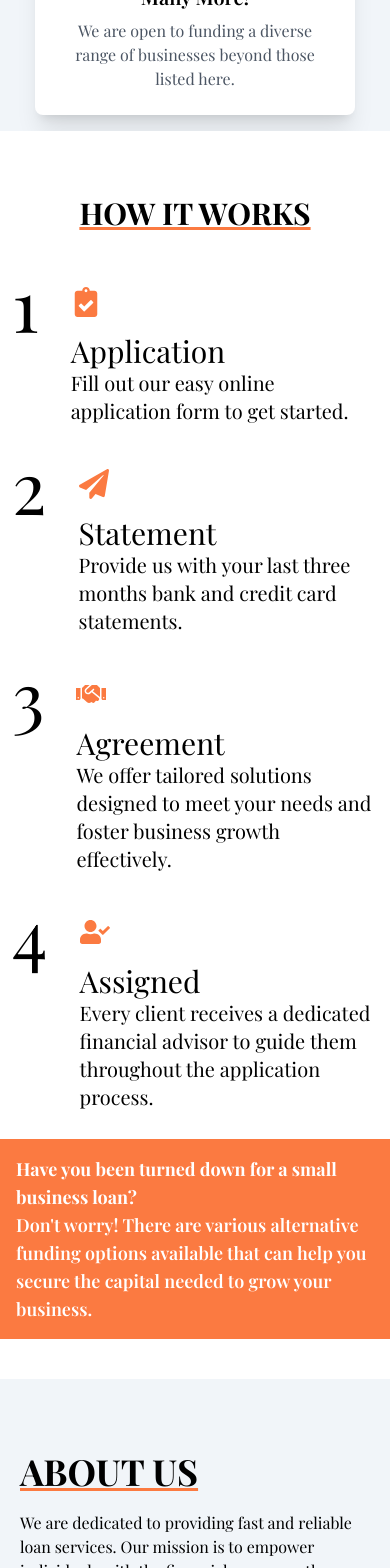
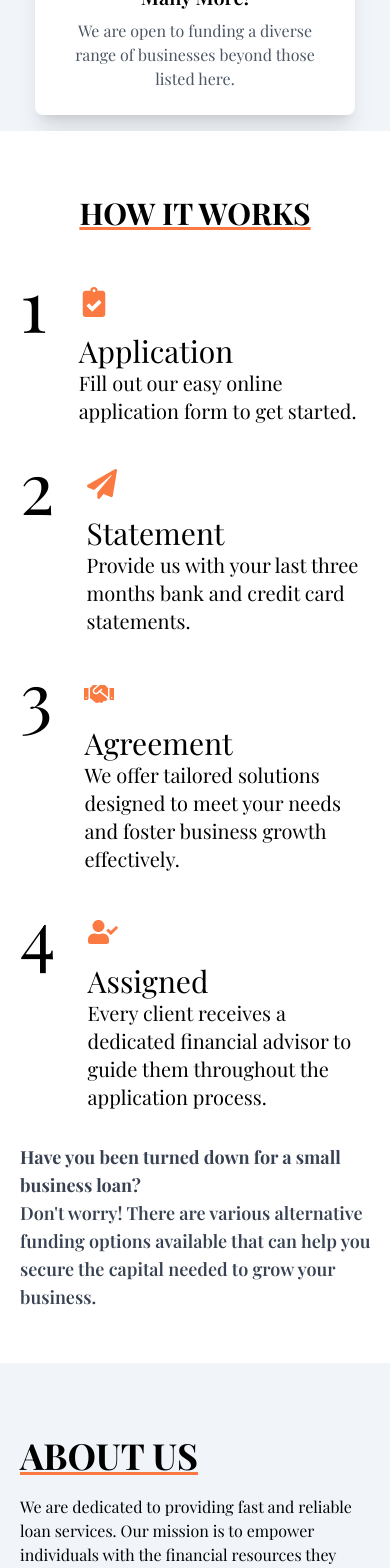
Before and after one commit to Outwerk/project2, a React (Create React App) app: page / in a window 390 px wide. Shown: the part 3000-4568 px from the top of the page. Built offline with nearby package versions, Linux system fonts and the light colour scheme; a web font is replaced by a local one.

Commit message:
make responsive

```diff
--- a/src/components/Footer.js
+++ b/src/components/Footer.js
@@ -3,12 +3,16 @@ import { FaFacebook, FaTwitter, FaInstagram, FaLinkedin } from 'react-icons/fa';
 
 const Footer = () => {
   return (
-    <footer className="bg-gray-800 text-white p-6">
-      <div className=" md:mx-10 mx-0 md:p-4 flex flex-col md:flex-row justify-between md:items-center items-start gap-4 md:gap-0 ">
+    <footer className="bg-gray-800 text-white p-5">
+      <div className=" mx-0 lg:mx-10  md:p-4 flex flex-col md:flex-row justify-between md:items-center items-start gap-4 md:gap-10  lg:gap-0">
+
+
         <div className="mb-4 md:mb-0">
           <h4 className="text-lg font-bold">Company Name</h4>
           <p className="text-gray-400">Your trusted partner in financial solutions.</p>
         </div>
+
+
         <div className="flex space-x-4">
           <a href="#" className="text-gray-300 hover:text-white">
             <FaFacebook />
@@ -20,6 +24,8 @@ const Footer = () => {
             <FaLinkedin />
           </a>
         </div>
+
+
         <div className="mt-4 text-gray-400">
         <p>&copy; {new Date().getFullYear()} Company Name. All rights reserved.</p>
       </div>
--- a/src/sections/About.js
+++ b/src/sections/About.js
@@ -29,7 +29,7 @@ export default function About() {
   }, []);
 
   return (
-    <div id="about" className='h-full md:h-screens bg-slate-100  py-2 pb-8  md:mt-0 z-0 md:pt-24'>
+    <div id="about" className='h-full md:h-screens bg-slate-100  py-2 pb-8  mt:5 md:mt-24 z-0 md:pt-24'>
       <div ref={ref} className="flex flex-col md:flex-row items-start justify-between max-w-7xl md:mx-auto gap-0 md:gap-20 px-4 md:px-2 lg:px-4 overflow-auto z-0">
 
         {/* Content  */}
@@ -39,7 +39,7 @@ export default function About() {
           initial={{ x: -500, opacity: 0 }}
           animate={{ x: isVisible ? 0 : -500, opacity: isVisible ? 1 : 0 }}
           transition={{ ease: "easeOut", duration: 1 }}
-          className="flex-1 min-w-[200px] lg:min-w-[300px] px-1 lg:px-4 mt-16 md:mt-0"
+          className="flex-1 min-w-[200px] lg:min-w-[300px] px-1 lg:px-4 mt-16 md:mt-0 ms-0 md:ms-3 lg:ms-0"
         >
           <h2 className="text-4xl underline-thick font-bold mb-5 uppercase">About Us</h2>
           <p className="mb-2">
--- a/src/sections/Home.js
+++ b/src/sections/Home.js
@@ -6,7 +6,7 @@ import { motion } from "framer-motion"
 export default function Home() {
     return (
         <>
-            <div id="home" className="h-full lg:h-screen pt-16 md:pt-36">
+            <div id="home" className="h-full lg:h-screen pt-16 md:pt-16 lg:pt-36">
                 <main className="py-6 px-6 sm:p-6 md:py-10 md:px-8">
                     <div className="max-w-4xl mx-auto grid grid-cols-1 lg:max-w-7xl lg:gap-x-16 lg:grid-cols-2 ">
                         {/* Images */}
@@ -27,7 +27,7 @@ export default function Home() {
                             animate={{ x: 0 }}
                             initial={{ x: -500 }}
                             transition={{ ease: "easeOut", duration: 1 }}
-                            className='text-2xl mt-2 col-start-1 sm:col-span-2 lg:mt-0 ms-0 md:mx-10 lg:row-start-1 lg:col-span-1  w-full md:w-[600px] h-full p-0 md:p-0 '>
+                            className='text-2xl mt-2 col-start-1 sm:col-span-2 lg:mt-0 ms-0 md:mx-1 lg:mx-10 lg:row-start-1 lg:col-span-1 w-full md:w-[600px] h-full p-0 md:p-0 '>
                             <h1 className='text-5xl md:text-6xl text-[#FB7A41] font-bold mb-2'>Get Your Loan Approved Fast!</h1>
                             <p className="mt-8 text-2xl leading-[1.5] ">
                                 At <span className='italic font-semibold font-serif'>this APP Name </span>,Our vision is to be your partner in realizing your business dreams, whether that means expanding your beauty salon, strengthening your attorney firm, or growing your convenience store
--- a/src/sections/HowItWork.js
+++ b/src/sections/HowItWork.js
@@ -31,15 +31,13 @@ const HowItWorks = () => {
 
     return (
         <>
-            <div id="howItWork" className='h-full md:h-screen py-10 md:pt-28 relative'>
+            <div id="howItWork" className='h-full md:h-screen py-10 md:pt-28 '>
                 <h2 className="text-3xl font-bold mb-6 text-center underline-thick uppercase mt-6 md:mt-0">How It Works</h2>
 
 
 
 
-                <div className='md:ms-52 p-3 flex flex-col items-center md:items-start justify-center gap-6'>
-
-
+                <div className='lg:ms-52 md:ms-6 ms-2 p-3 flex flex-col items-center md:items-start justify-center     gap-6 md:gap-10 lg:gap-6'>
 
                     <motion.div
                         ref={ref}
@@ -103,13 +101,16 @@ const HowItWorks = () => {
                         </div>
                     </motion.div>
 
+                    <motion.div
+                        initial={{ opacity: 0, y: 100 }}
+                        animate={isVisible ? { opacity: 1, y: 0 } : {}}
+                        transition={{ duration: 0.5, delay: 5 * 0.5 }}
+                        className=' text-gray-700 text-lg md:text-xl mt-2'>
+                        <p className='font-bold'>Have you been turned down for a small business loan?</p>
+                        <p className='font-semibold'> Don't worry! There are various alternative funding options available that can help you secure the capital needed to grow your business.</p>
+                    </motion.div>
+
                 </div>
-                <div className='bg-[#FB7A41] text-white text-lg md:text-xl p-4 mt-4 md:px-52 '>
-                    <p className='font-bold'>Have you been turned down for a small business loan?</p>
-                    <p className='font-semibold'> Don't worry! There are various alternative funding options available that can help you secure the capital needed to grow your business.</p>
-                </div>
-
-
             </div>
 
 
--- a/src/sections/LoanProducts.js
+++ b/src/sections/LoanProducts.js
@@ -71,7 +71,7 @@ const LoanProducts = () => {
 
 
   return (
-    <div id='loanProducts' className='h-full md:h-screen mt-3 '>
+    <div id='loanProducts' className='h-full md:h-screen  mt-5 md:mt-12 lg:mt-28'>
       <div className="max-w-6xl mx-auto p-6  md:pt-36">
         <h2 className="text-3xl font-bold mb-6 text-center underline-thick uppercase mt-12 md:mt-0">Loan products</h2>
         <div className="grid place-content-center md:grid-cols-2 lg:grid-cols-4 gap-6">
--- a/src/sections/Requirements.js
+++ b/src/sections/Requirements.js
@@ -52,26 +52,27 @@ const Requirements = () => {
         <div
             ref={ref}
             id="requirement"
-            className="h-screen md:pt-28 mt-8 w-full bg-slate-100 p-6 overflow-auto"
+            className="h-screen md:pt-28 mt-8 md:mt-32 w-full bg-slate-100 p-6 overflow-auto"
         >
             <h2 className="text-2xl md:text-4xl mt-10 md:mt-0 font-bold mb-8 text-center underline-thick">
                 A FASTER WAY TO FUND YOUR DREAMS
             </h2>
 
-            <div className='ms-1 md:ms-52 text-xl'>
+            <div className='ms-1 md:ms-5 lg:ms-52 text-xl'>
                 <h1 className='text-2xl mb-7 uppercase'>Requirement</h1>
                 <p>Please send us a signed "Skylight Funding Loan Application"</p>
                 <p>with the following documents to e-mail: apps@skylightfunding.com</p>
             </div>
 
-            <div className="max-w-2xl ms-1 md:ms-52 mt-10">
+            <div className="max-w-2xl ms-1 md:ms-5 lg:ms-52 mt-10">
                 {requirements.map((req, index) => (
                     <motion.div
                         key={index}
                         initial={{ opacity: 0, y: 100 }}
                         animate={isVisible ? { opacity: 1, y: 0 } : {}}
-                        transition={{ duration: 0.5, delay: index * 0.5 }}
-                        className="flex items-center my-10"
+                        transition={{ duration: 0.4, delay: index * 0.5 }}
+                        whileHover={{ paddingLeft:20, transition: { duration: 0.1, }, }}
+                        className="flex items-center my-10 w-full md:w-fit"
                     >
                         <div className="mr-4 text-[#FB7A41]">{req.icon}</div>
                         <div>
```
